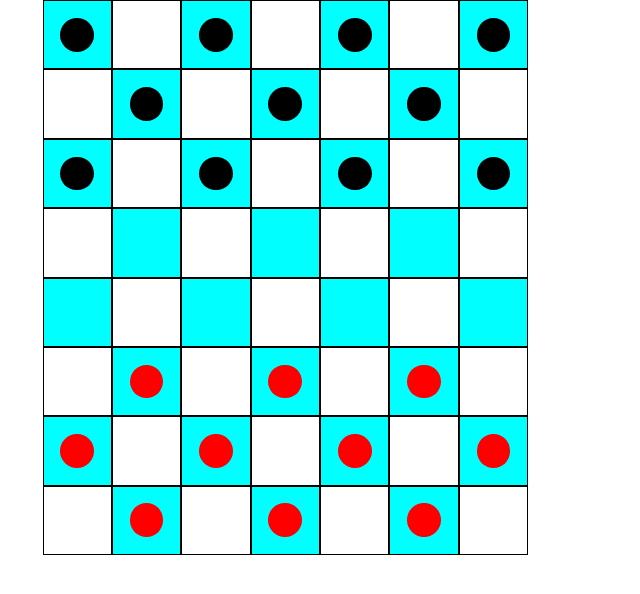
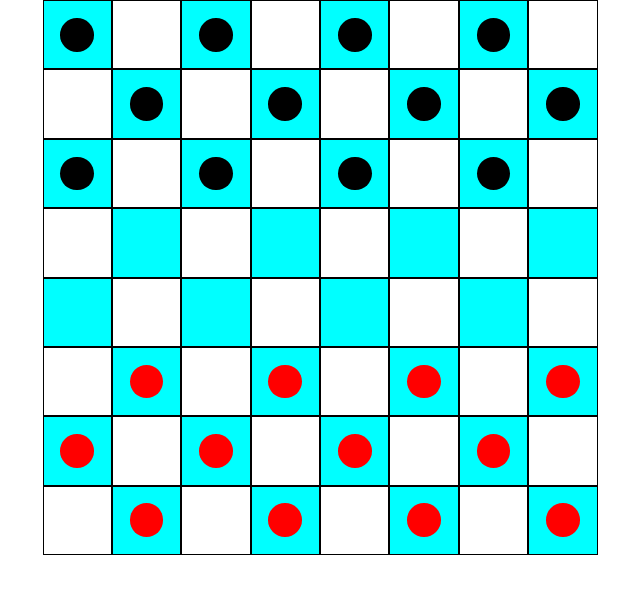
Before and after one commit to J-Vaht-98/ReactCheckers, a React (Create React App) app in the folder game/: page / in a window 1280 px wide. Shown: the top 594 px of the page, without its empty margins (320-960 px from the left). Built offline with nearby package versions, Linux system fonts and the light colour scheme.

Commit message:
button movements with basic validity check

```diff
--- a/game/src/App.js
+++ b/game/src/App.js
@@ -1,51 +1,184 @@
-import './App.css';
-
+import "./App.css";
+import React, { useRef, useEffect, useState } from "react";
 
 function App() {
+  // let board = new Array(8).fill(new Array(8).fill((0)))
+  const [moveFrom, setMoveFrom] = useState([null, null]);
+  const [moveTo, setMoveTo] = useState([null, null]);
+  const [canMove, setCanMove] = useState(false);
+  const [board, setBoard] = useState([
+    [2, 0, 2, 0, 2, 0, 2, 0],
+    [0, 2, 0, 2, 0, 2, 0, 2],
+    [2, 0, 2, 0, 2, 0, 2, 0],
 
-  // let board = new Array(8).fill(new Array(8).fill((0)))
-  let board = [
-    [2,0,2,0,2,0,2],
-    [0,2,0,2,0,2,0],
-    [2,0,2,0,2,0,2],
+    [0, 0, 0, 0, 0, 0, 0, 0],
+    [0, 0, 0, 0, 0, 0, 0, 0],
 
-    [0,0,0,0,0,0,0],
-    [0,0,0,0,0,0,0],
+    [0, 1, 0, 1, 0, 1, 0, 1],
+    [1, 0, 1, 0, 1, 0, 1, 0],
+    [0, 1, 0, 1, 0, 1, 0, 1],
+  ]);
+  function buttonClick(e) {
+    const r = e.target.attributes.row.value;
+    const c = e.target.attributes.col.value;
+    if (moveFrom[0] == null || moveFrom[1] == null) {
+      setMoveFrom([r, c]);
+    } else if (moveTo[0] == null || moveTo[1] == null) {
+      setMoveTo([r, c]);
+      setCanMove(true);
+    } else if (moveFrom[0] != null && moveTo[0] != null) {
+      setMoveFrom((null, null));
+      setMoveTo((null, null));
+      setCanMove(false);
+    }
+  }
+  function makeMove() {
 
-    [0,1,0,1,0,1,0],
-    [1,0,1,0,1,0,1],
-    [0,1,0,1,0,1,0],
-  ]
+    /* is button on the square to move to?
+    *
+    */
+    if (!board) return;
+    if (!moveFrom[0] || !moveFrom[1]) return;
+    if (!moveTo[0] || !moveTo[1]) return;
+    if (moveFrom[0] == moveTo[0] && moveFrom[1] == moveTo[1]){
+      setMoveTo([null, null]);
+      return
+    }
+    if(board[moveTo[0]][moveTo[1]] != 0){
+      setMoveTo([null, null]);
+      return
+    }
+    if (!isValidMove(board,moveFrom,moveTo)){
+      console.log("not a valid move")
+      setMoveTo([null, null]);
+      return
+    }else
+      console.log("valid move")
 
-  function buttonClick(e){
-    console.log(e.target)
+    let h = board;
+    h[moveTo[0]][moveTo[1]] = h[moveFrom[0]][moveFrom[1]];
+    h[moveFrom[0]][moveFrom[1]] = 0;
+    setBoard(h);
+    setMoveFrom([null, null]);
+    setMoveTo([null, null]);
   }
-  return (<div class="game-container">
-    <div class = "row">{board[0].map((el, idx)=> <Square row = {0} col = {idx} btn = {el} buttonClick = {buttonClick}/>)}</div>
-    <div class = "row">{board[1].map((el, idx)=> <Square row = {1} col = {idx} btn = {el} buttonClick = {buttonClick}/>)}</div>
-    <div class = "row">{board[2].map((el, idx)=> <Square row = {2} col = {idx} btn = {el} buttonClick = {buttonClick}/>)}</div>
-    <div class = "row">{board[3].map((el, idx)=> <Square row = {3} col = {idx} btn = {el} buttonClick = {buttonClick}/>)}</div>
-    <div class = "row">{board[4].map((el, idx)=> <Square row = {4} col = {idx} btn = {el} buttonClick = {buttonClick}/>)}</div>
-    <div class = "row">{board[5].map((el, idx)=> <Square row = {5} col = {idx} btn = {el} buttonClick = {buttonClick}/>)}</div>
-    <div class = "row">{board[6].map((el, idx)=> <Square row = {6} col = {idx} btn = {el} buttonClick = {buttonClick}/>)}</div>
-    <div class = "row">{board[7].map((el, idx)=> <Square row = {7} col = {idx} btn = {el} buttonClick = {buttonClick}/>)}</div>
-  </div>
+  useEffect(() => {
+    makeMove();
+  }, [board, moveTo, moveFrom]);
+
+  return (
+    <div class="game-container">
+      <div className="row">
+        {board[0].map((el, idx) => (
+          <Square row={0} col={idx} btn={el} buttonClick={buttonClick} />
+        ))}
+      </div>
+      <div className="row">
+        {board[1].map((el, idx) => (
+          <Square row={1} col={idx} btn={el} buttonClick={buttonClick} />
+        ))}
+      </div>
+      <div className="row">
+        {board[2].map((el, idx) => (
+          <Square row={2} col={idx} btn={el} buttonClick={buttonClick} />
+        ))}
+      </div>
+      <div className="row">
+        {board[3].map((el, idx) => (
+          <Square row={3} col={idx} btn={el} buttonClick={buttonClick} />
+        ))}
+      </div>
+      <div className="row">
+        {board[4].map((el, idx) => (
+          <Square row={4} col={idx} btn={el} buttonClick={buttonClick} />
+        ))}
+      </div>
+      <div className="row">
+        {board[5].map((el, idx) => (
+          <Square row={5} col={idx} btn={el} buttonClick={buttonClick} />
+        ))}
+      </div>
+      <div className="row">
+        {board[6].map((el, idx) => (
+          <Square row={6} col={idx} btn={el} buttonClick={buttonClick} />
+        ))}
+      </div>
+      <div className="row">
+        {board[7].map((el, idx) => (
+          <Square row={7} col={idx} btn={el} buttonClick={buttonClick} />
+        ))}
+      </div>
+    </div>
   );
 }
+
+export default App;
+function isValidMove(board,moveFrom,moveTo) {
+  let r1,r2,c1,c2;
+  let moveDown,moveUp,moveLeft,moveRight,moveDownDiagonal,moveUpDiagonal
+  r1 = parseInt(moveFrom[0])
+  c1 = parseInt(moveFrom[1])
+  r2 = parseInt(moveTo[0])
+  c2 = parseInt(moveTo[1])
+  moveUp =  r2 == (r1 -1)
+  moveDown = r2 == ++r1
+  moveLeft = c2 == (c1 - 1)
+  moveRight = c2 == ++c1
+  moveUpDiagonal =(moveUp && (moveLeft || moveRight))
+  moveDownDiagonal = (moveDown && (moveLeft || moveRight))
+
+  console.log(r1,c1,r2,c2)
+  console.log(moveLeft,moveRight)
+
+  if(moveUpDiagonal || moveDownDiagonal)
+    return true;
+  return false;
+}
 function Square(props) {
-  let button = ""
+  let button = "";
   if (props.btn === 2)
-    button = <Button player = {2} onClick = {props.buttonClick} />
-  else if(props.btn === 1)
-    button = <Button player = {1} onClick = {props.buttonClick} />
+    button = (
+      <Button
+        player={2}
+        onClick={props.buttonClick}
+        row={props.row}
+        col={props.col}
+      />
+    );
+  else if (props.btn === 1)
+    button = (
+      <Button
+        player={1}
+        onClick={props.buttonClick}
+        row={props.row}
+        col={props.col}
+      />
+    );
 
   return (
-  <div className = "square" row ={props.row} col = {props.col}>
-    <div className = "move-hint"></div>
-    {button}
-  </div>);
+    <div
+      className="square"
+      row={props.row}
+      col={props.col}
+      onClick={(e) => {
+        props.buttonClick(e);
+      }}
+    >
+      <div className="move-hint"></div>
+
+      {button}
+    </div>
+  );
 }
 function Button(props) {
-  return ( <div className = {`button player-${props.player}`} onClick = {e =>{props.onClick(e)}}></div> );
-  }
-export default App;
+  return (
+    <div
+      className={`button player-${props.player}`}
+      onClick={(e) => {
+        props.onClick(e);
+      }}
+      row={props.row}
+      col={props.col}
+    ></div>
+  );
+}
```
